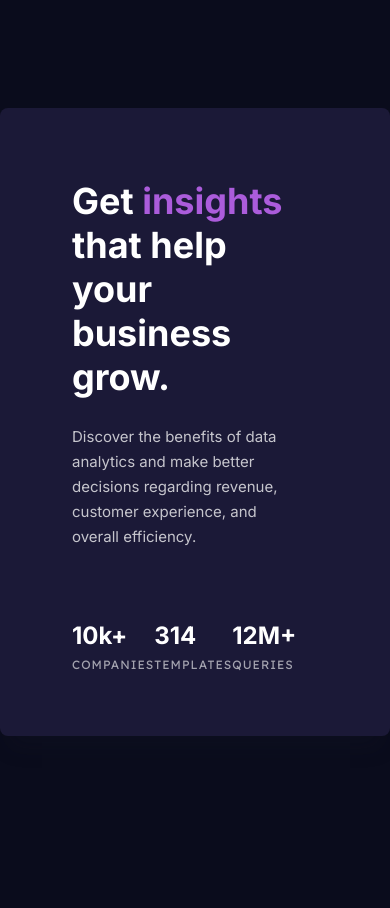
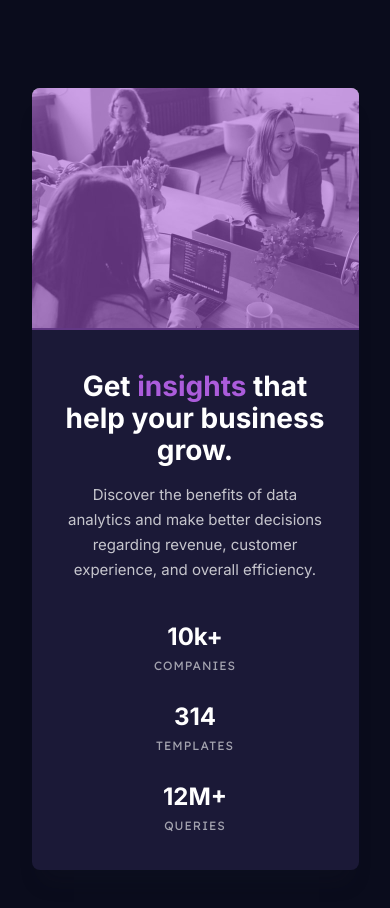
Before and after one commit to piushbhandari/Stats-preview-card-component, a plain HTML site: page index.html in a window 390 px wide. Before the commit the page ends 844 px from the top, so only its background shows below. Drawn offline with Linux system fonts and the light colour scheme.

Commit message:
doooonee

```diff
--- a/index.html
+++ b/index.html
@@ -33,7 +33,20 @@
           </li>
         </ul>
       </div>
-      <div class="box__imgbox"></div>
+      <div class="box__imgbox">
+        <img
+          src="./images/image-header-desktop.jpg"
+          alt="peeps"
+          class="fit-image"
+        />
+      </div>
+      <div class="box__imgbox --mobile">
+        <img
+          src="./images/image-header-mobile.jpg"
+          alt="peeps"
+          class="fit-image"
+        />
+      </div>
     </main>
   </body>
 </html>
--- a/styles.css
+++ b/styles.css
@@ -105,14 +105,63 @@ body {
   letter-spacing: 1px;
   color: rgba(255, 255, 255, 0.6);
 }
+.box__imgbox {
+  max-width: 54rem;
+  max-width: 100%;
+  position: relative;
+}
+.box__imgbox::after {
+  content: "";
+  width: 100%;
+  height: 100%;
+  position: absolute;
+  top: 0;
+  left: 0;
+  background: rgba(171, 92, 219, 0.55);
+}
+.--mobile {
+  display: none;
+}
 
-/* -======== */
-.box__imgbox {
-  /* temp */
-  width: 54rem;
-  height: 44.6rem;
-  background-image: url("./images/image-header-desktop.jpg");
-  background-color: rgba(27, 25, 55, 0.75);
-  background-color: rgb(171, 92, 219, 0.75);
-  background-blend-mode: multiply;
+@media all and (max-width: 1124px) {
+  body {
+    padding: 8.8rem 2.4rem;
+    display: block;
+  }
+  .box {
+    flex-direction: column-reverse;
+    width: fit-content;
+    margin: 0 auto;
+  }
+  .box__imgbox {
+    max-width: 100%;
+  }
 }
+@media all and (max-width: 621px) {
+  .box__text-box {
+    padding: 4rem 3.15rem 3.2rem 3.15rem;
+    text-align: center;
+  }
+  .box__title {
+    font-size: 2.8rem;
+    line-height: 3.2rem;
+    margin-bottom: 1.6rem;
+    max-width: 26.4rem;
+  }
+  .box__description {
+    margin-bottom: 4rem;
+    max-width: 26.4rem;
+  }
+  .box__stats {
+    max-width: 26.4rem;
+    flex-direction: column;
+    gap: 2.4rem;
+  }
+  .box__imgbox {
+    display: none;
+  }
+  .--mobile {
+    display: block;
+    max-width: 32.7rem;
+  }
+}
```
